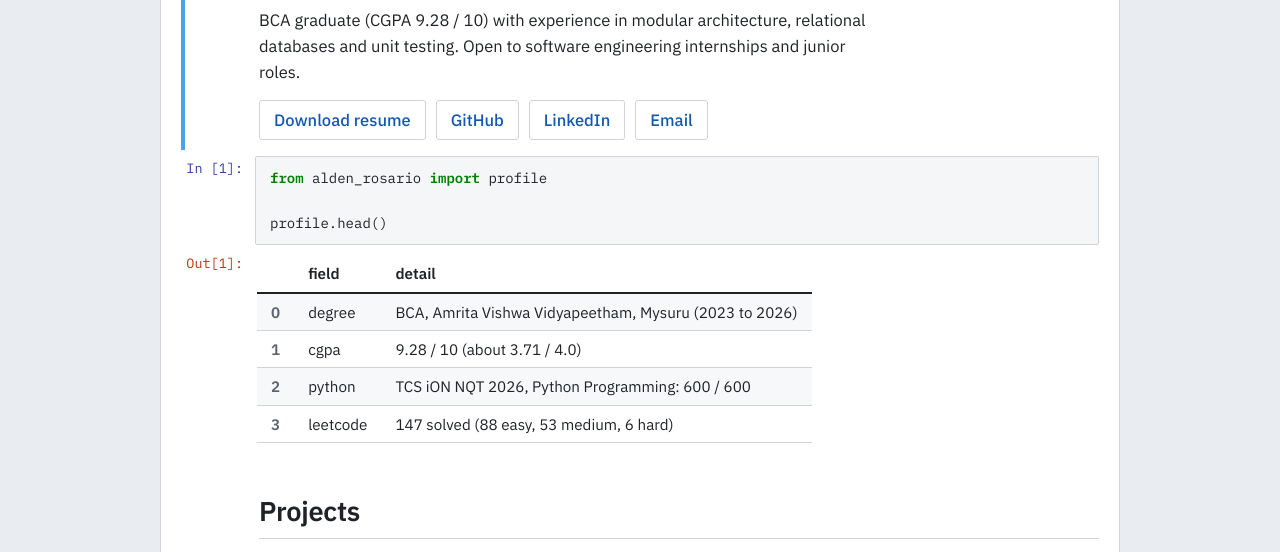
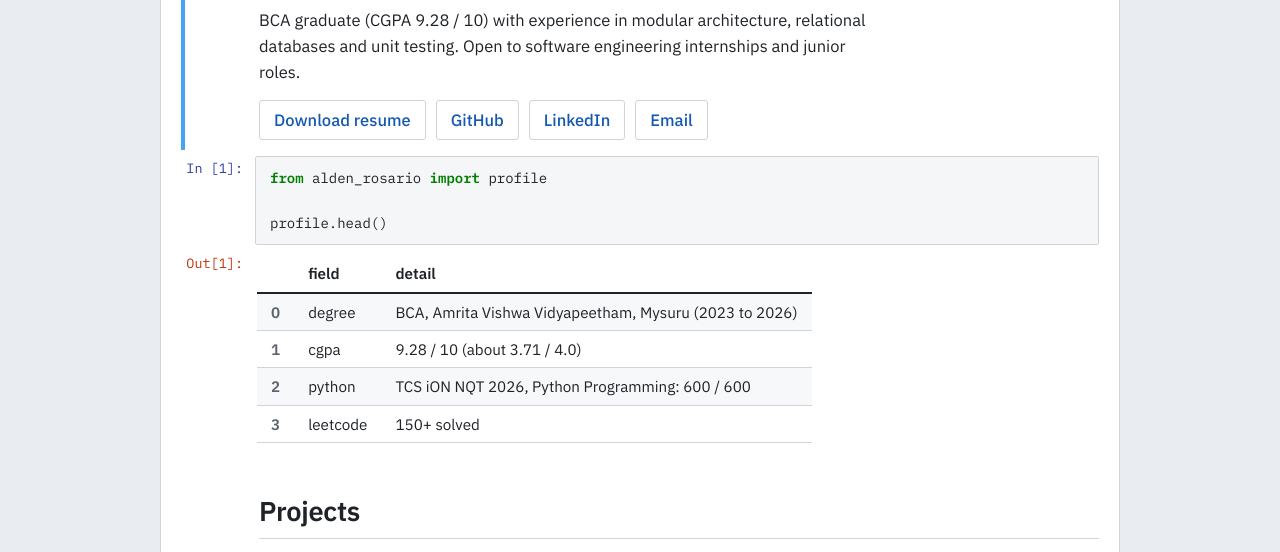
Before and after one commit to ROSRAR20/PortFolio, a plain HTML site: page index.html in a window 1280 px wide. Shown: the part 217-769 px from the top of the page. Drawn offline with Linux system fonts and the light colour scheme.

Commit message:
Update LeetCode solved count from 147 to 150+

```diff
--- a/index.html
+++ b/index.html
@@ -87,7 +87,7 @@ profile.head()</pre></div>
         <tr><td>0</td><td>degree</td><td>BCA, Amrita Vishwa Vidyapeetham, Mysuru (2023 to 2026)</td></tr>
         <tr><td>1</td><td>cgpa</td><td>9.28 / 10 (about 3.71 / 4.0)</td></tr>
         <tr><td>2</td><td>python</td><td>TCS iON NQT 2026, Python Programming: 600 / 600</td></tr>
-        <tr><td>3</td><td>leetcode</td><td>147 solved (88 easy, 53 medium, 6 hard)</td></tr>
+        <tr><td>3</td><td>leetcode</td><td>150+ solved </td></tr>
       </tbody>
     </table>
   </div></div>
```
